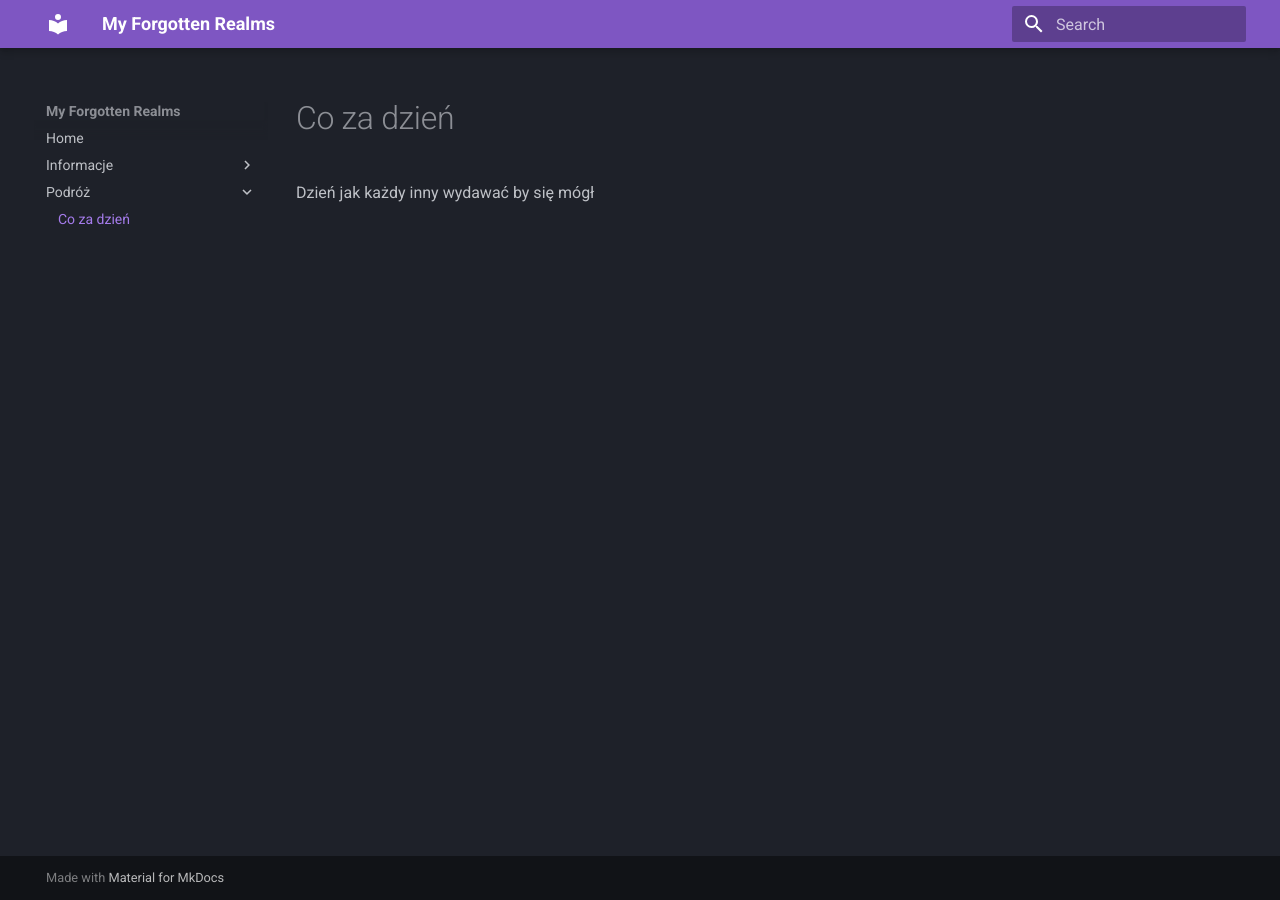
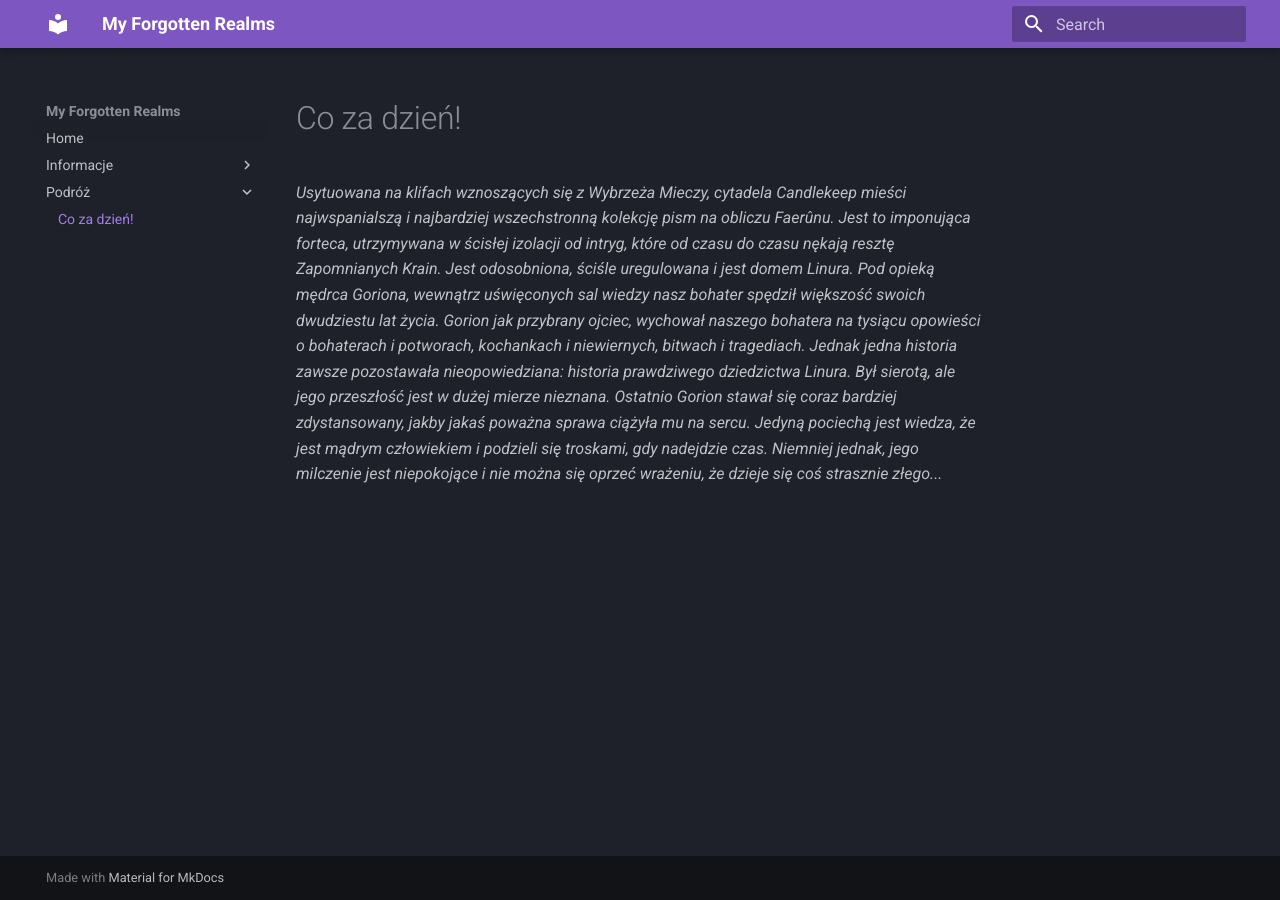
Before and after one commit to zbychfish/my-forgotten-realms, an MkDocs documentation site: the page built from docs/storyline/AR2600-1.md, in a window 1280 px wide. Built offline with MkDocs 1.6.1 and Material for MkDocs 9.7.7, drawn with Linux system fonts in a browser that asks for light colours.

Commit message:
modified:   docs/storyline/AR2600-1.md 	modified:   mkdocs.yml

```diff
--- a/docs/storyline/AR2600-1.md
+++ b/docs/storyline/AR2600-1.md
@@ -1 +1,2 @@
-Dzień jak każdy inny wydawać by się mógł
+*Usytuowana na klifach wznoszących się z Wybrzeża Mieczy, cytadela Candlekeep mieści najwspanialszą i najbardziej wszechstronną kolekcję pism na obliczu Faerûnu. Jest to imponująca forteca, utrzymywana w ścisłej izolacji od intryg, które od czasu do czasu nękają resztę Zapomnianych Krain. Jest odosobniona, ściśle uregulowana i jest domem Linura.
+Pod opieką mędrca Goriona, wewnątrz uświęconych sal wiedzy nasz bohater spędził większość swoich dwudziestu lat życia. Gorion jak przybrany ojciec, wychował naszego bohatera na tysiącu opowieści o bohaterach i potworach, kochankach i niewiernych, bitwach i tragediach. Jednak jedna historia zawsze pozostawała nieopowiedziana: historia prawdziwego dziedzictwa Linura. Był sierotą, ale jego przeszłość jest w dużej mierze nieznana. Ostatnio Gorion stawał się coraz bardziej zdystansowany, jakby jakaś poważna sprawa ciążyła mu na sercu. Jedyną pociechą jest wiedza, że jest mądrym człowiekiem i podzieli się troskami, gdy nadejdzie czas. Niemniej jednak, jego milczenie jest niepokojące i nie można się oprzeć wrażeniu, że dzieje się coś strasznie złego...*
--- a/mkdocs.yml
+++ b/mkdocs.yml
@@ -20,4 +20,4 @@ nav:
       - Nasz bohater: other/leech.md
       - Lista modów: other/mods.md
   - Podróż:
-      - Co za dzień: storyline/AR2600-1.md
+      - Co za dzień!: storyline/AR2600-1.md
```
